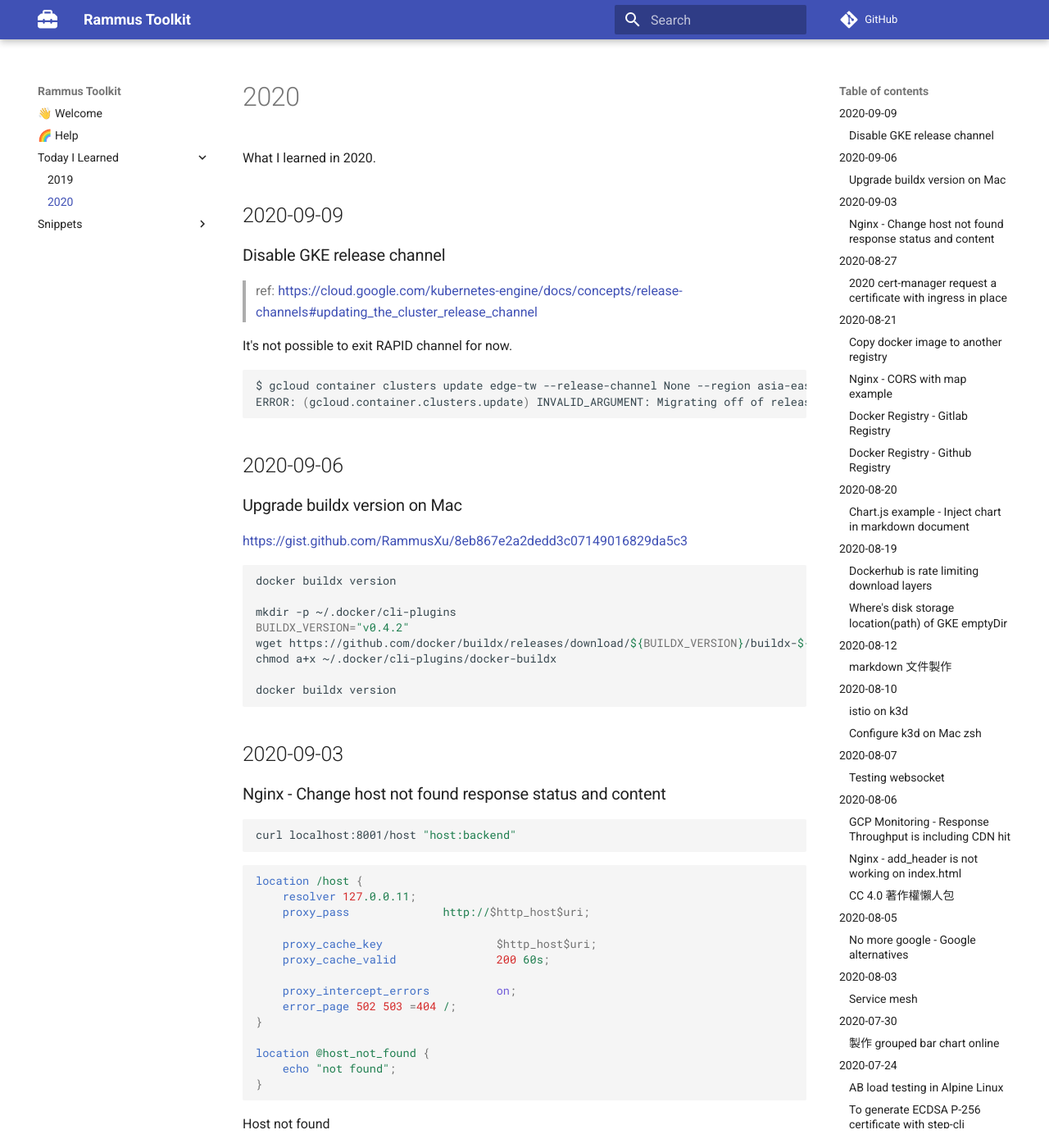
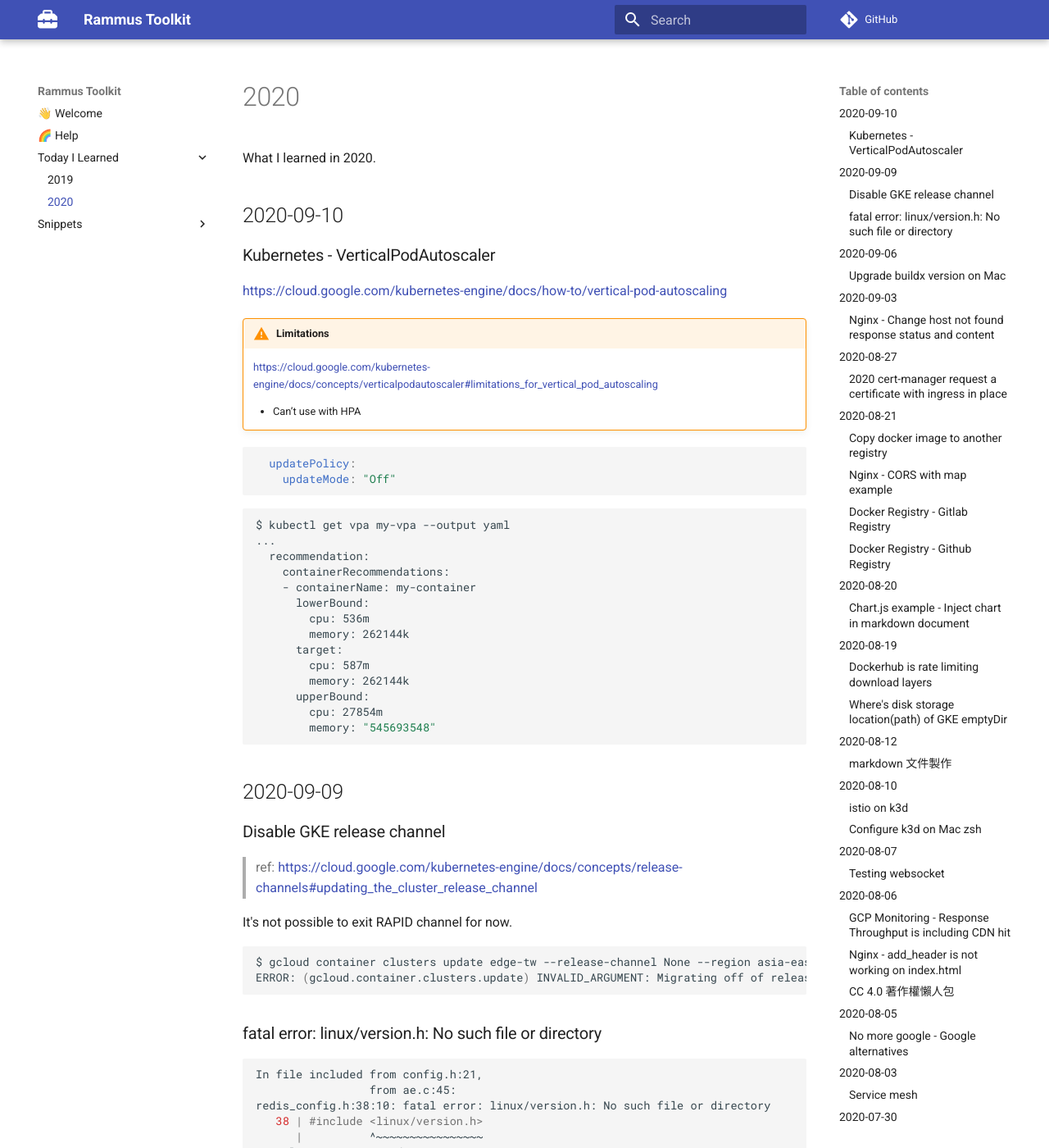
Before and after one commit to RammusXu/toolkit, an MkDocs documentation site: the page built from docs/Today-I-Learned/2020.md, in a window 1280 px wide and 1400 px high. Shown: the whole window at 82% size. Built offline with MkDocs 1.6.1 and Material for MkDocs 9.7.7, drawn with Linux system fonts in a browser that asks for light colours; nearby versions of some CDN libraries; emoji names are drawn with the system emoji font; comment, search, counter and statistics services are not loaded; some of the changed text lies outside the part shown.

Commit message:
### Kubernetes - VerticalPodAutoscaler

````diff
--- a/docs/Today-I-Learned/2020.md
+++ b/docs/Today-I-Learned/2020.md
@@ -1,5 +1,37 @@
 
 What I learned in 2020.
+
+## 2020-09-10
+### Kubernetes - VerticalPodAutoscaler
+https://cloud.google.com/kubernetes-engine/docs/how-to/vertical-pod-autoscaling
+
+!!! warning "Limitations"
+    https://cloud.google.com/kubernetes-engine/docs/concepts/verticalpodautoscaler#limitations_for_vertical_pod_autoscaling
+
+    - Can’t use with HPA
+
+
+```yaml
+  updatePolicy:
+    updateMode: "Off"
+```
+
+```bash
+$ kubectl get vpa my-vpa --output yaml
+...
+  recommendation:
+    containerRecommendations:
+    - containerName: my-container
+      lowerBound:
+        cpu: 536m
+        memory: 262144k
+      target:
+        cpu: 587m
+        memory: 262144k
+      upperBound:
+        cpu: 27854m
+        memory: "545693548"
+```
 
 ## 2020-09-09
 ### Disable GKE release channel
@@ -12,6 +44,25 @@
 $ gcloud container clusters update edge-tw --release-channel None --region asia-east1
 ERROR: (gcloud.container.clusters.update) INVALID_ARGUMENT: Migrating off of releaseChannel RAPID is not supported.
 ```
+
+### fatal error: linux/version.h: No such file or directory
+
+```bash
+In file included from config.h:21,
+                 from ae.c:45:
+redis_config.h:38:10: fatal error: linux/version.h: No such file or directory
+   38 | #include <linux/version.h>
+      |          ^~~~~~~~~~~~~~~~~
+compilation terminated.
+make[1]: *** [Makefile:190: ae.o] Error 1
+make[1]: Leaving directory '/redis-cluster-proxy/src'
+make: *** [Makefile:4: all] Error 2
+```
+
+!!! solution
+    ```bash
+    apk add linux-headers
+    ```
 
 ## 2020-09-06
 ### Upgrade buildx version on Mac
````
